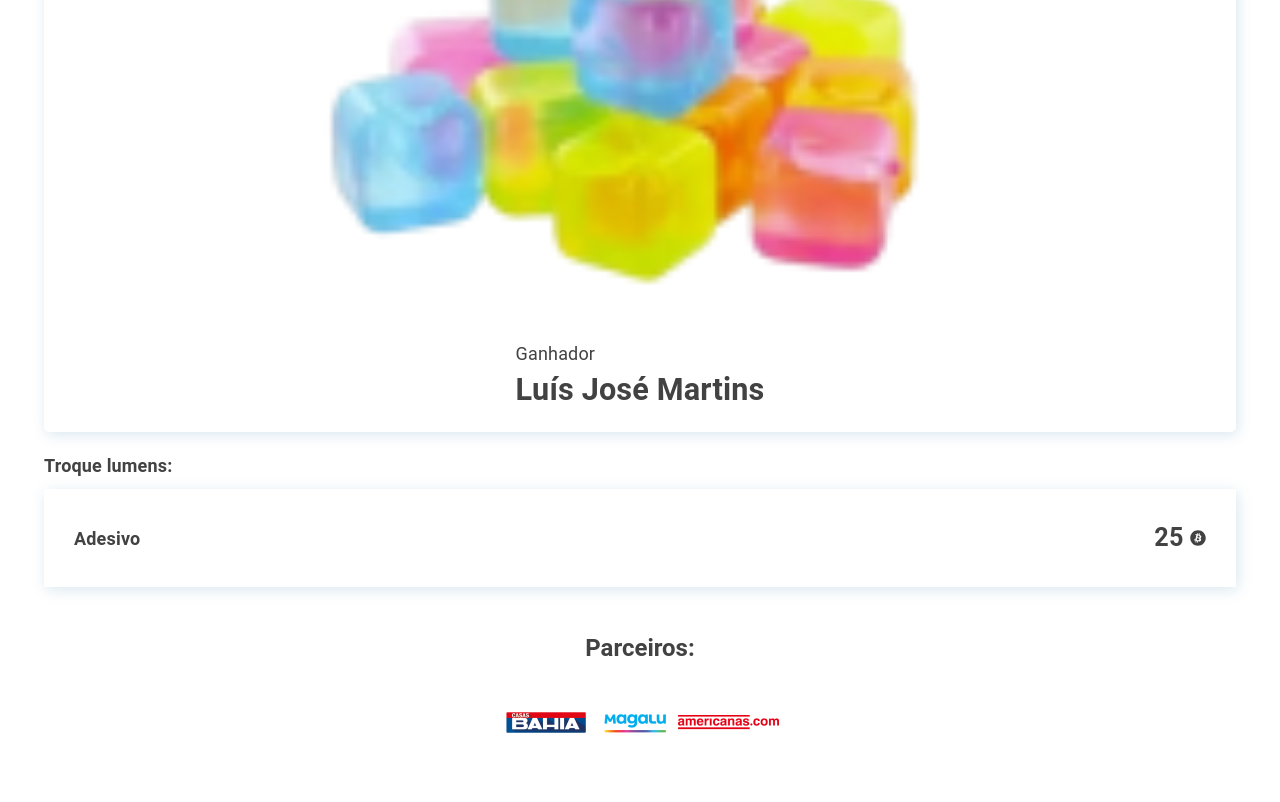
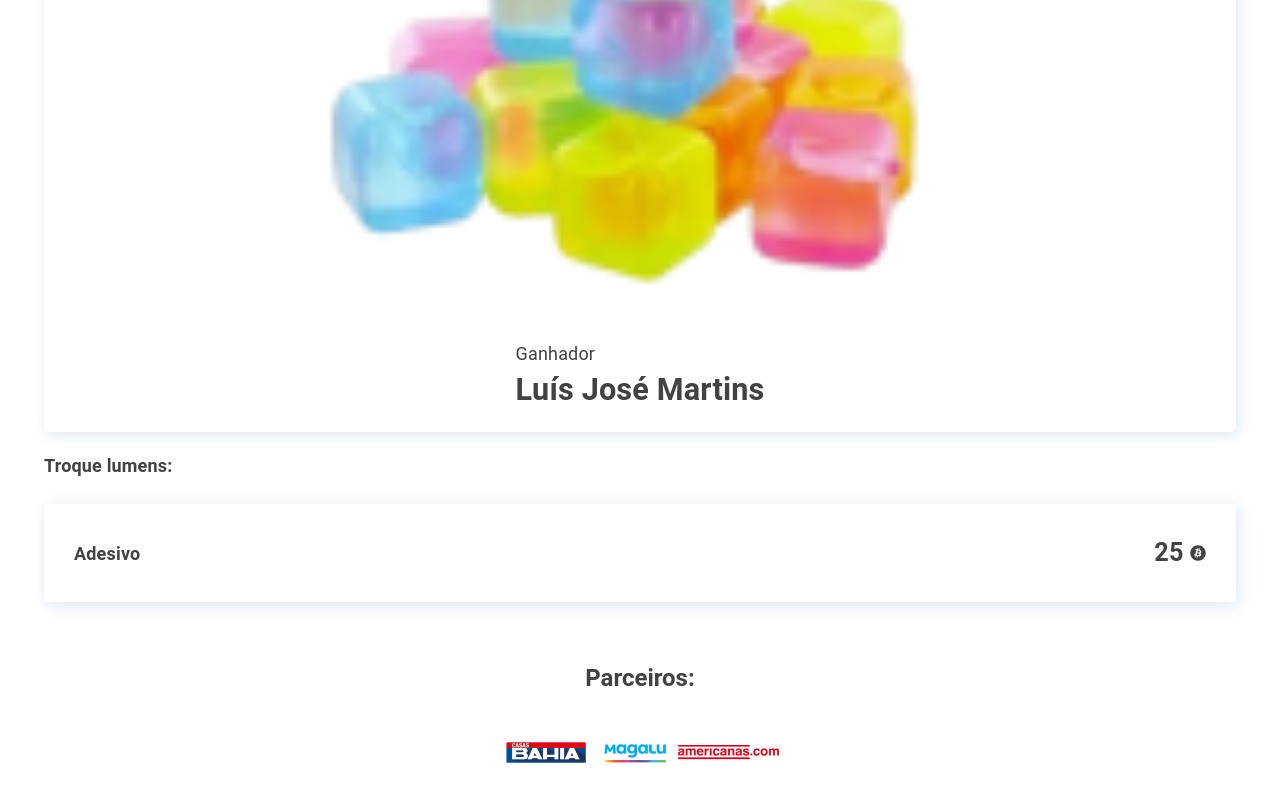
Before and after one commit to ldantas-s/megahack5-cardlumens, a React (Create React App) app: page /prices in a window 1280 px wide. Shown: the part 955-1757 px from the top of the page. Built offline with nearby package versions, Linux system fonts and the light colour scheme; the HTML template or start-up script is replaced by a standard one.

Commit message:
Refactor the margin brinde

```diff
--- a/src/assets/css/compenents/brinde.css
+++ b/src/assets/css/compenents/brinde.css
@@ -1,6 +1,7 @@
 .brinde {
   width: 100%;
   padding: 30px;
+  margin: 15px 0;
   display: flex;
   justify-content: space-between;
   align-items: center;
```
